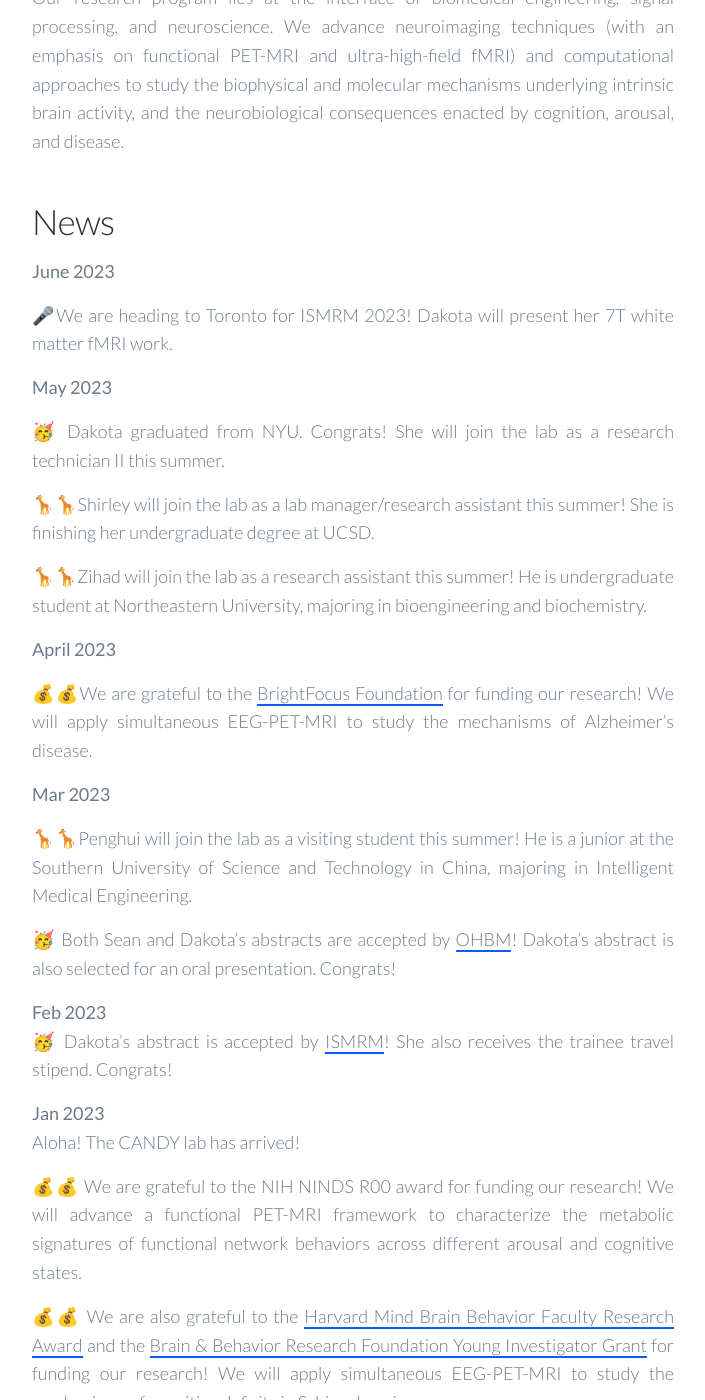
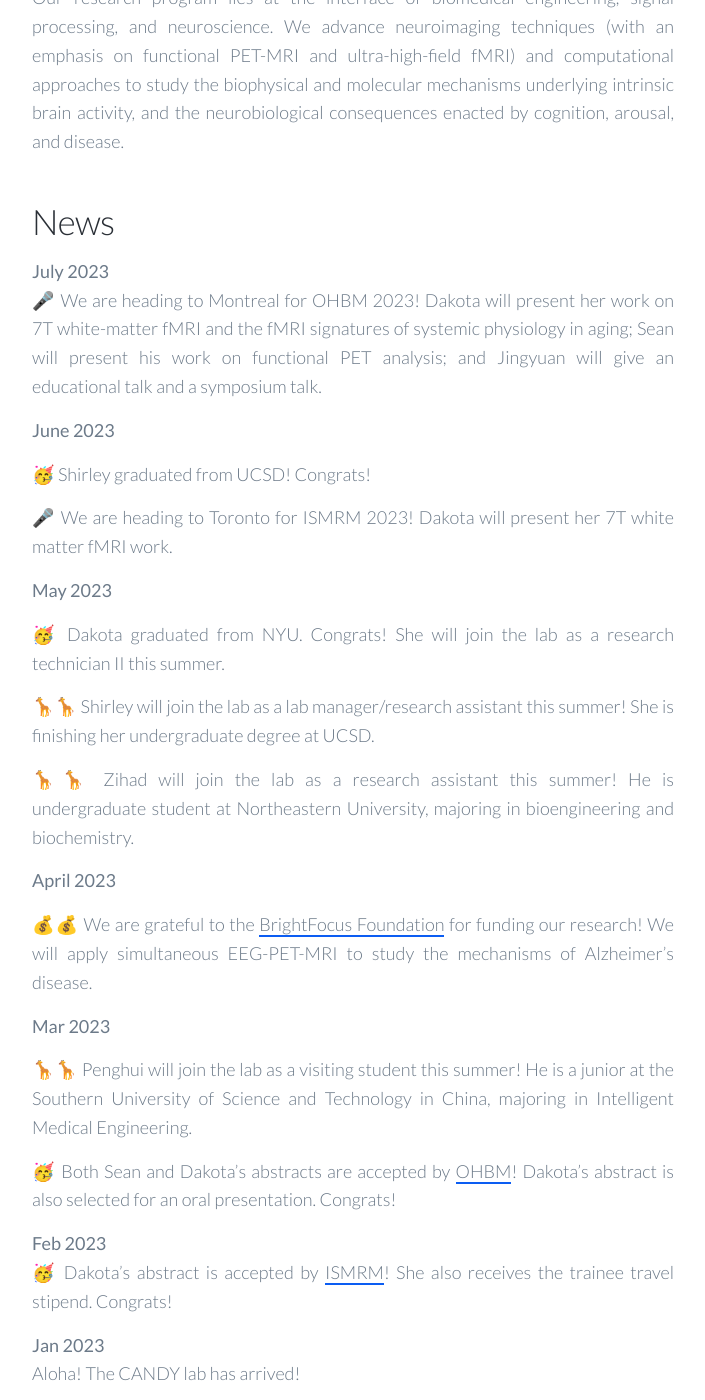
Before and after one commit to CANDYlaboratory/candylab.github.io, a Jekyll site: the page built from _pages/about.md, in a window 1280 px wide and 1400 px high, scrolled down 424 px. Shown: the whole window, without its empty margins (479-1184 px from the left). Built offline with Jekyll 4.4.1, drawn with Linux system fonts in a browser that asks for light colours; nearby versions of some CDN libraries.

Commit message:
Update news

```diff
--- a/_pages/about.md
+++ b/_pages/about.md
@@ -12,29 +12,36 @@ Our research program lies at the interface of biomedical engineering, signal pro
 
 <h1>News</h1>
 
+<strong>July 2023</strong><br>
+🎤 We are heading to Montreal for OHBM 2023! Dakota will present her work on 7T white-matter fMRI and the fMRI signatures of systemic physiology in aging; Sean will present his work on functional PET analysis; and Jingyuan will give an educational talk and a symposium talk.
+
+
+
 <strong>June 2023</strong><br>
 
-🎤We are heading to Toronto for ISMRM 2023! Dakota will present her 7T white matter fMRI work.
+🥳 Shirley graduated from UCSD! Congrats!
+
+🎤 We are heading to Toronto for ISMRM 2023! Dakota will present her 7T white matter fMRI work.
 
 
 <strong>May 2023</strong><br>
 
 🥳 Dakota graduated from NYU. Congrats! She will join the lab as a research technician II this summer.
 
-🦒🦒Shirley will join the lab as a lab manager/research assistant this summer! She is finishing her undergraduate degree at UCSD.
+🦒🦒 Shirley will join the lab as a lab manager/research assistant this summer! She is finishing her undergraduate degree at UCSD.
 
-🦒🦒Zihad will join the lab as a research assistant this summer! He is undergraduate student at Northeastern University, majoring in bioengineering and biochemistry.  <br>
+🦒🦒 Zihad will join the lab as a research assistant this summer! He is undergraduate student at Northeastern University, majoring in bioengineering and biochemistry.  <br>
 
 <strong>April 2023</strong><br>
 
 
 
-💰💰We are grateful to the [BrightFocus Foundation](https://science.brightfocus.org/apply-grant) for funding our research! We will apply simultaneous EEG-PET-MRI to study the mechanisms of Alzheimer’s disease.
+💰💰 We are grateful to the [BrightFocus Foundation](https://science.brightfocus.org/apply-grant) for funding our research! We will apply simultaneous EEG-PET-MRI to study the mechanisms of Alzheimer’s disease.
 
 <strong>Mar 2023</strong><br>
 
 
-🦒🦒Penghui will join the lab as a visiting student this summer! He is a junior at the Southern University of Science and Technology in China, majoring in Intelligent Medical Engineering.  <br>
+🦒🦒 Penghui will join the lab as a visiting student this summer! He is a junior at the Southern University of Science and Technology in China, majoring in Intelligent Medical Engineering.  <br>
 
 🥳 Both Sean and Dakota’s abstracts are accepted by [OHBM](https://www.humanbrainmapping.org/i4a/pages/index.cfm?pageid=4114)! Dakota's abstract is also selected for an oral presentation. Congrats!
 
```
